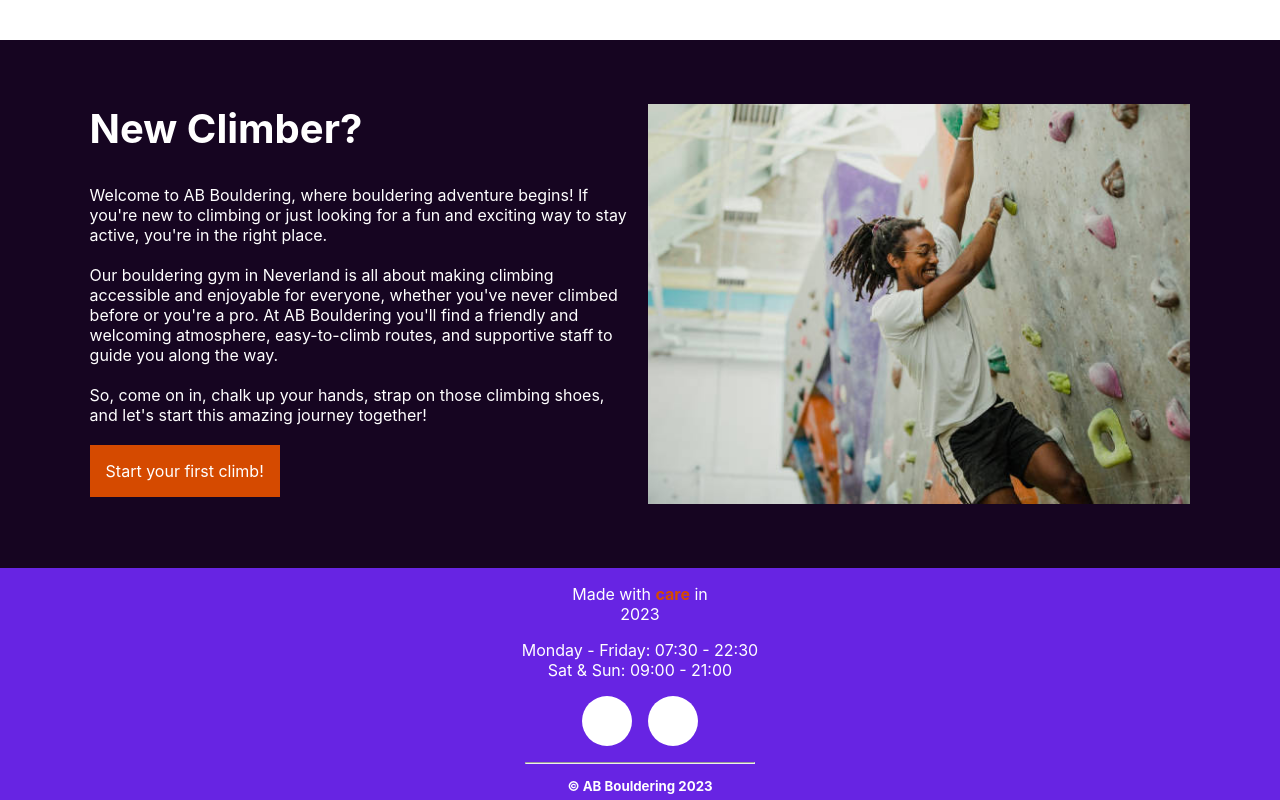
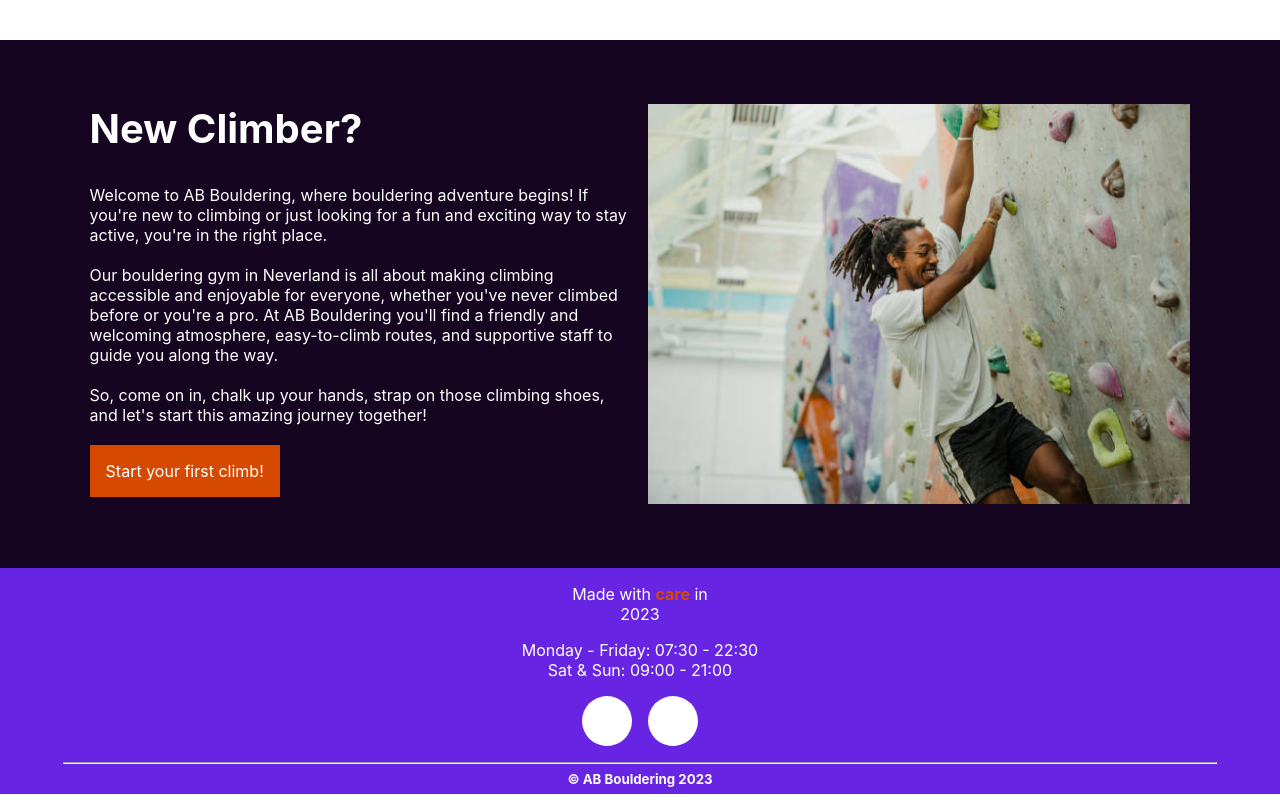
Before and after one commit to WildHeat/bouldering-booking, a React (Create React App) app: page / in a window 1280 px wide. Shown: the part 1689-2489 px from the top of the page. Built offline with nearby package versions, Linux system fonts and the light colour scheme.

Commit message:
updated footer

```diff
--- a/src/components/Footer/Footer.css
+++ b/src/components/Footer/Footer.css
@@ -18,7 +18,7 @@
 
 .footer-outer-container hr {
   margin: auto;
-  width: 90%;
+  width: 90vw;
 }
 
 .footer-made-with-care {
@@ -32,6 +32,7 @@
 }
 
 .footer-times {
+  margin: auto;
   max-width: 25ch;
 }
 
@@ -50,7 +51,7 @@
 }
 
 .copyright {
-  padding-top: 1em;
+  padding-top: 0.5em;
   padding-bottom: 0.5em;
   text-align: center;
 }
```
